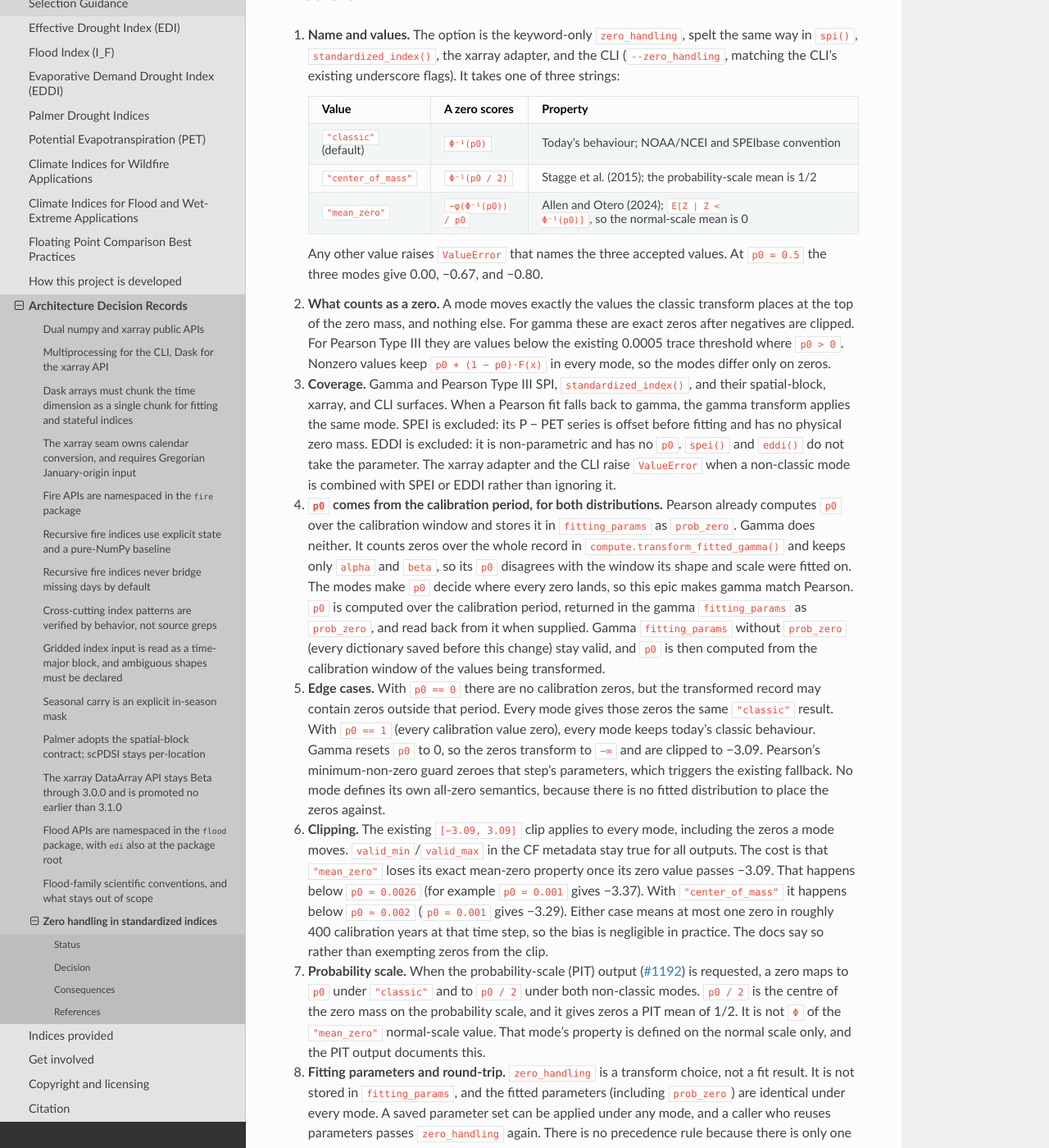
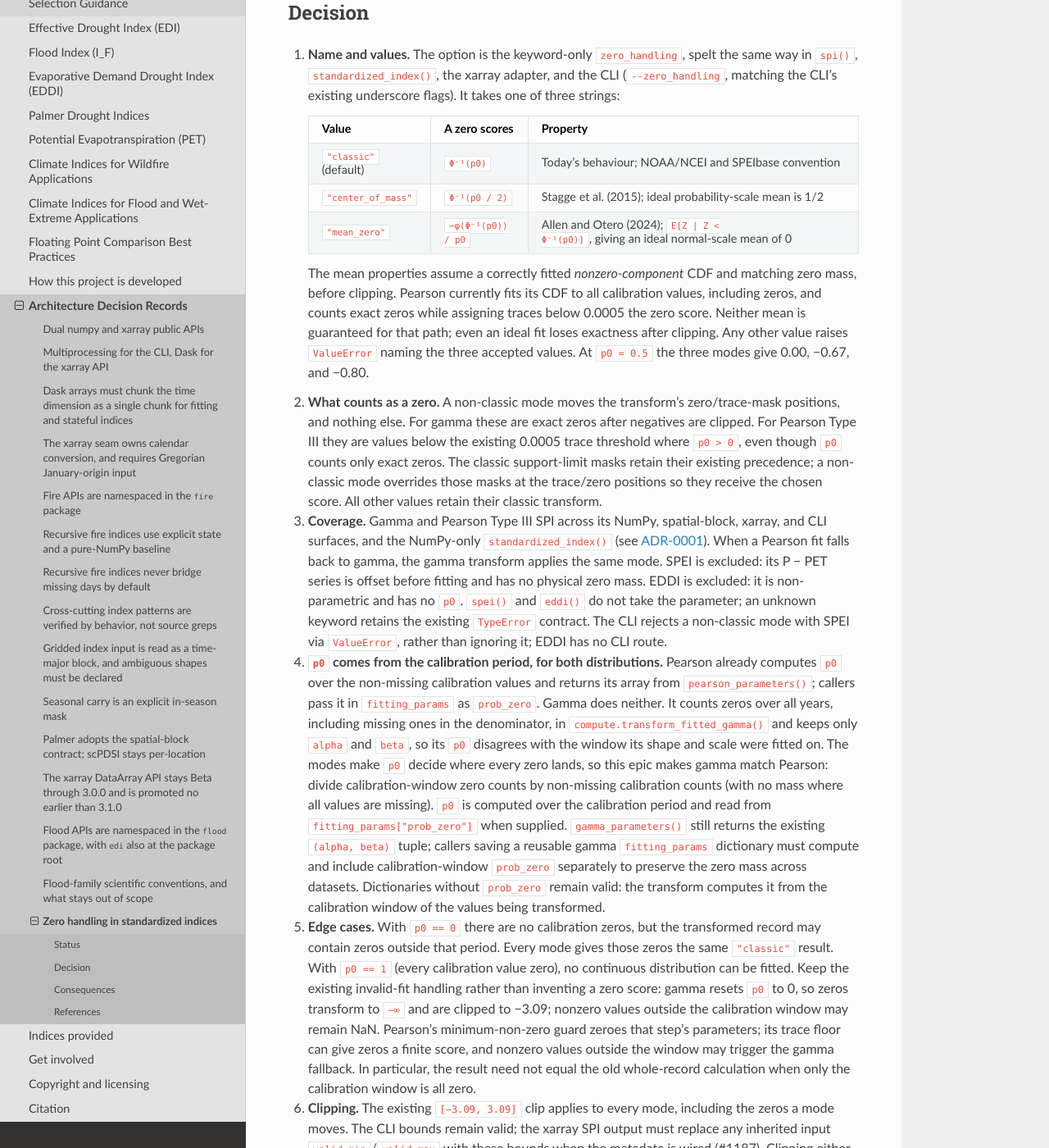
Before and after one commit to monocongo/climate_indices, a Sphinx documentation site: the page built from docs/adr/0015-zero-handling-in-standardized-indices.md, in a window 1280 px wide and 1400 px high, scrolled down 583 px. Shown: the whole window at 82% size. Built offline with Sphinx 7.4.7 and the Read the Docs theme 3.1.0, drawn with Linux system fonts in a browser that asks for light colours; some of the changed text lies outside the part shown.

Commit message:
docs(adr): align zero handling with scientific and API contracts

```diff
--- a/docs/adr/0015-zero-handling-in-standardized-indices.md
+++ b/docs/adr/0015-zero-handling-in-standardized-indices.md
@@ -11,7 +11,8 @@
 SPI and `indices.standardized_index()` treat zero accumulations as a point mass
 of probability `p0` below the fitted gamma or Pearson Type III distribution:
 the transform computes `p0 + (1 − p0)·F(x)` and then `Φ⁻¹` of that. A zero
-therefore scores `Φ⁻¹(p0)`, the **top** of the zero mass. Where `p0 ≥ 0.5` (arid
+normally scores `Φ⁻¹(p0)`, the **top** of the zero mass (Pearson's existing
+support-limit mask can override this score). Where `p0 ≥ 0.5` (arid
 cells, dry seasons, daily and short-timescale SPI) a completely dry period
 scores zero or higher. The series can never reach a drought threshold, and the
 index mean is biased high. Stagge et al. (2015) documented this and proposed
@@ -31,67 +32,91 @@
    | Value | A zero scores | Property |
    |---|---|---|
    | `"classic"` (default) | `Φ⁻¹(p0)` | Today's behaviour; NOAA/NCEI and SPEIbase convention |
-   | `"center_of_mass"` | `Φ⁻¹(p0 / 2)` | Stagge et al. (2015); the probability-scale mean is 1/2 |
-   | `"mean_zero"` | `−φ(Φ⁻¹(p0)) / p0` | Allen and Otero (2024); `E[Z ∣ Z < Φ⁻¹(p0)]`, so the normal-scale mean is 0 |
+   | `"center_of_mass"` | `Φ⁻¹(p0 / 2)` | Stagge et al. (2015); ideal probability-scale mean is 1/2 |
+   | `"mean_zero"` | `−φ(Φ⁻¹(p0)) / p0` | Allen and Otero (2024); `E[Z ∣ Z < Φ⁻¹(p0)]`, giving an ideal normal-scale mean of 0 |
 
-   Any other value raises `ValueError` that names the three accepted values.
-   At `p0 = 0.5` the three modes give 0.00, −0.67, and −0.80.
+   The mean properties assume a correctly fitted *nonzero-component* CDF and
+   matching zero mass, before clipping. Pearson currently fits its CDF to all
+   calibration values, including zeros, and counts exact zeros while assigning
+   traces below 0.0005 the zero score. Neither mean is guaranteed for that
+   path; even an ideal fit loses exactness after clipping. Any other value
+   raises `ValueError` naming the three accepted values. At `p0 = 0.5` the
+   three modes give 0.00, −0.67, and −0.80.
 
-2. **What counts as a zero.** A mode moves exactly the values the classic
-   transform places at the top of the zero mass, and nothing else. For gamma
-   these are exact zeros after negatives are clipped. For Pearson Type III they
-   are values below the existing 0.0005 trace threshold where `p0 > 0`. Nonzero
-   values keep `p0 + (1 − p0)·F(x)` in every mode, so the modes differ only on
-   zeros.
+2. **What counts as a zero.** A non-classic mode moves the transform's
+   zero/trace-mask positions, and nothing else. For gamma these are exact zeros
+   after negatives are clipped. For Pearson Type III they
+   are values below the existing 0.0005 trace threshold where `p0 > 0`, even
+   though `p0` counts only exact zeros. The classic support-limit masks retain
+   their existing precedence; a non-classic mode overrides those masks at the
+   trace/zero positions so they receive the chosen score. All other values
+   retain their classic transform.
 
-3. **Coverage.** Gamma and Pearson Type III SPI, `standardized_index()`, and
-   their spatial-block, xarray, and CLI surfaces. When a Pearson fit falls back
+3. **Coverage.** Gamma and Pearson Type III SPI across its NumPy, spatial-block,
+   xarray, and CLI surfaces, and the NumPy-only `standardized_index()` (see
+   [ADR-0001](./0001-dual-numpy-xarray-api.md)). When a Pearson fit falls back
    to gamma, the gamma transform applies the same mode. SPEI is excluded: its
    P − PET series is offset before fitting and has no physical zero mass.
    EDDI is excluded: it is non-parametric and has no `p0`. `spei()` and
-   `eddi()` do not take the parameter. The xarray adapter and the CLI raise
-   `ValueError` when a non-classic mode is combined with SPEI or EDDI rather
-   than ignoring it.
+   `eddi()` do not take the parameter; an unknown keyword retains the existing
+   `TypeError` contract. The CLI rejects a non-classic mode with SPEI via
+   `ValueError`, rather than ignoring it; EDDI has no CLI route.
 
 4. **`p0` comes from the calibration period, for both distributions.** Pearson
-   already computes `p0` over the calibration window and stores it in
-   `fitting_params` as `prob_zero`. Gamma does neither. It counts zeros over the
-   whole record in `compute.transform_fitted_gamma()` and keeps only `alpha` and
-   `beta`, so its `p0` disagrees with the window its shape and scale were fitted
-   on. The modes make `p0` decide where every zero lands, so this epic makes gamma
-   match Pearson. `p0` is computed over the calibration period, returned in the
-   gamma `fitting_params` as `prob_zero`, and read back from it when supplied.
-   Gamma `fitting_params` without `prob_zero` (every dictionary saved before
-   this change) stay valid, and `p0` is then computed from the calibration
-   window of the values being transformed.
+   already computes `p0` over the non-missing calibration values and returns
+   its array from `pearson_parameters()`; callers pass it in `fitting_params` as
+   `prob_zero`. Gamma does neither. It counts zeros over all years, including
+   missing ones in the denominator, in `compute.transform_fitted_gamma()` and
+   keeps only `alpha` and `beta`, so its `p0` disagrees with the window its shape
+   and scale were fitted on. The modes make `p0` decide where every zero lands,
+   so this epic makes gamma match Pearson: divide calibration-window zero counts
+   by non-missing calibration counts (with no mass where all values are missing).
+   `p0` is computed over the calibration period and read from
+   `fitting_params["prob_zero"]` when supplied. `gamma_parameters()` still
+   returns the existing `(alpha, beta)` tuple; callers saving a reusable gamma
+   `fitting_params` dictionary must compute and include calibration-window
+   `prob_zero` separately to preserve the zero mass across datasets. Dictionaries
+   without `prob_zero` remain valid: the transform computes it from the
+   calibration window of the values being transformed.
 
 5. **Edge cases.** With `p0 == 0` there are no calibration zeros, but the
    transformed record may contain zeros outside that period. Every mode gives
    those zeros the same `"classic"` result. With `p0 == 1` (every calibration
-   value zero), every mode keeps today's classic behaviour. Gamma resets `p0`
-   to 0, so the zeros transform to `−∞` and are clipped to −3.09. Pearson's
-   minimum-non-zero guard zeroes that step's parameters, which triggers the
-   existing fallback. No mode defines its
-   own all-zero semantics, because there is no fitted distribution to place the
-   zeros against.
+   value zero), no continuous distribution can be fitted. Keep the existing
+   invalid-fit handling rather than inventing a zero score: gamma resets `p0`
+   to 0, so zeros transform to `−∞` and are clipped to −3.09; nonzero values
+   outside the calibration window may remain NaN. Pearson's minimum-non-zero
+   guard zeroes that step's parameters; its trace floor can give zeros a finite
+   score, and nonzero values outside the window may trigger the gamma fallback.
+   In particular, the result need not equal the old whole-record calculation
+   when only the calibration window is all zero.
 
 6. **Clipping.** The existing `[−3.09, 3.09]` clip applies to every mode,
-   including the zeros a mode moves. `valid_min`/`valid_max` in the CF metadata
-   stay true for all outputs. The cost is that `"mean_zero"` loses its exact
-   mean-zero property once its zero value passes −3.09. That happens below
-   `p0 ≈ 0.0026` (for example `p0 = 0.001` gives −3.37). With
-   `"center_of_mass"` it happens below `p0 ≈ 0.002` (`p0 = 0.001` gives
-   −3.29). Either case means at most one zero in roughly 400 calibration years
-   at that time step, so the bias is negligible in practice. The docs say so
-   rather than exempting zeros from the clip.
+   including the zeros a mode moves. The CLI bounds remain valid; the xarray
+   SPI output must replace any inherited input `valid_min`/`valid_max` with
+   these bounds when the metadata is wired (#1187). Clipping either tail can
+   move the mean away from zero, even when the zero score itself is inside
+   the bounds. The `"mean_zero"` zero score passes −3.09 below
+   `p0 ≈ 0.0026` (for example `p0 = 0.001` gives −3.37); the
+   `"center_of_mass"` zero score passes it below `p0 ≈ 0.002` (`p0 = 0.001`
+   gives −3.29). Neither mode exempts zeros from the clip.
 
 7. **Probability scale.** When the probability-scale (PIT) output
    ([#1192](https://github.com/monocongo/climate_indices/issues/1192)) is
-   requested, a zero maps to `p0` under `"classic"` and to `p0 / 2` under both
-   non-classic modes. `p0 / 2` is the centre of the zero mass on the probability
-   scale, and it gives zeros a PIT mean of 1/2. It is not `Φ` of the
-   `"mean_zero"` normal-scale value. That mode's property is defined on the
-   normal scale only, and the PIT output documents this.
+   requested, a gamma zero (or an unmasked Pearson zero/trace value) maps to
+   the effective `p0` under `"classic"` and to `p0 / 2` under both non-classic
+   modes where `0 < p0 < 1`. Gamma resets an all-zero calibration step's
+   empirical `p0 == 1` to 0 before transformation, so its zero PIT is 0.
+   At `p0 == 0`, every mode keeps the classic probability;
+   Pearson's existing trace floor or support-limit masks may then apply. A
+   classic Pearson zero overridden by a support-limit mask instead exposes the
+   actual masked probability, not `p0`. `p0 / 2` is the centre of the zero
+   mass on the probability scale; under an ideal mixed fit the *whole
+   probability-index series* has mean 1/2, not the zeros alone. It is not `Φ`
+   of the `"mean_zero"` normal-scale value. That mode's property is defined on
+   the normal scale only; #1192's inverse-normal parity test applies to
+   classic/centre outputs only before clipping, not to `"mean_zero"` zeros.
+   The PIT output documents these exceptions.
 
 8. **Fitting parameters and round-trip.** `zero_handling` is a transform
    choice, not a fit result. It is not stored in `fitting_params`, and the
@@ -118,20 +143,31 @@
 ## Consequences
 
 - **Backward compatibility is narrower than "unchanged".** The `"classic"`
-  default leaves Pearson SPI outputs unchanged. Gamma SPI and gamma
+  default leaves Pearson-transformed SPI outputs unchanged, but Pearson SPI
+  that falls back to gamma can also change. Gamma SPI and gamma
   `standardized_index()` outputs change wherever the calibration window is
   shorter than the record and the in-window and whole-record zero fractions
-  differ. That is decision 4, and it is a correction. When the calibration
-  period covers the whole record, which is the configuration of the committed
-  NOAA and SPEIbase comparisons, the outputs are unchanged. The fixtures and
-  their tolerances are re-checked, and the CHANGELOG entry names the change.
-- Gamma `fitting_params` returned by the library gain a `prob_zero` key. Code
-  that asserts the exact key set of a gamma dictionary sees a new key.
+  differ, or when missing calibration values change `p0` (which requires at
+  least one zero). The shared gamma correction can also change gamma SPEI when
+  the accumulated offset P − PET series contains an exact zero, although SPEI
+  has no `zero_handling` option.
+  That is decision 4, and it is a correction. Full-record calibration with no
+  missing values, as in the committed NOAA and SPEIbase comparisons, leaves
+  those outputs unchanged. The fixtures and their tolerances are re-checked,
+  and the CHANGELOG entry names the change.
+- `gamma_parameters()` keeps its two-array return value. Callers that want a
+  fixed zero mass across datasets must add calibration-window `prob_zero` to
+  their own gamma `fitting_params` dictionary.
 - The NumPy transforms take `zero_handling` alongside `p0`
-  ([#1186](https://github.com/monocongo/climate_indices/issues/1186)). Surface
-  wiring, the SPEI/EDDI rejection, and the CF attribute follow in
+  ([#1186](https://github.com/monocongo/climate_indices/issues/1186)). That
+  issue's blanket "classic output is unchanged" acceptance must be narrowed
+  to full-record calibration without missing values and cover the changed
+  gamma `p0` denominator, including SPEI and Pearson-to-gamma fallback.
+  Surface wiring, unsupported-mode rejection, and
+  the CF attribute/bounds follow in
   [#1187](https://github.com/monocongo/climate_indices/issues/1187).
-  Cross-implementation fixtures against the SEI R package, docs, and the
+  Cross-implementation fixtures against the SEI R package, docs (including
+  the gamma parameter-reuse guidance in `choosing-parameters.md`), and the
   `VALIDATION.md` entry follow in
   [#1188](https://github.com/monocongo/climate_indices/issues/1188).
 - The Zero Handling term joins `src/climate_indices/CONTEXT.md` with the
```
Also changed, not shown: other parts of docs/adr/0015-zero-handling-in-standardized-indices.md (+3 -3 lines).
